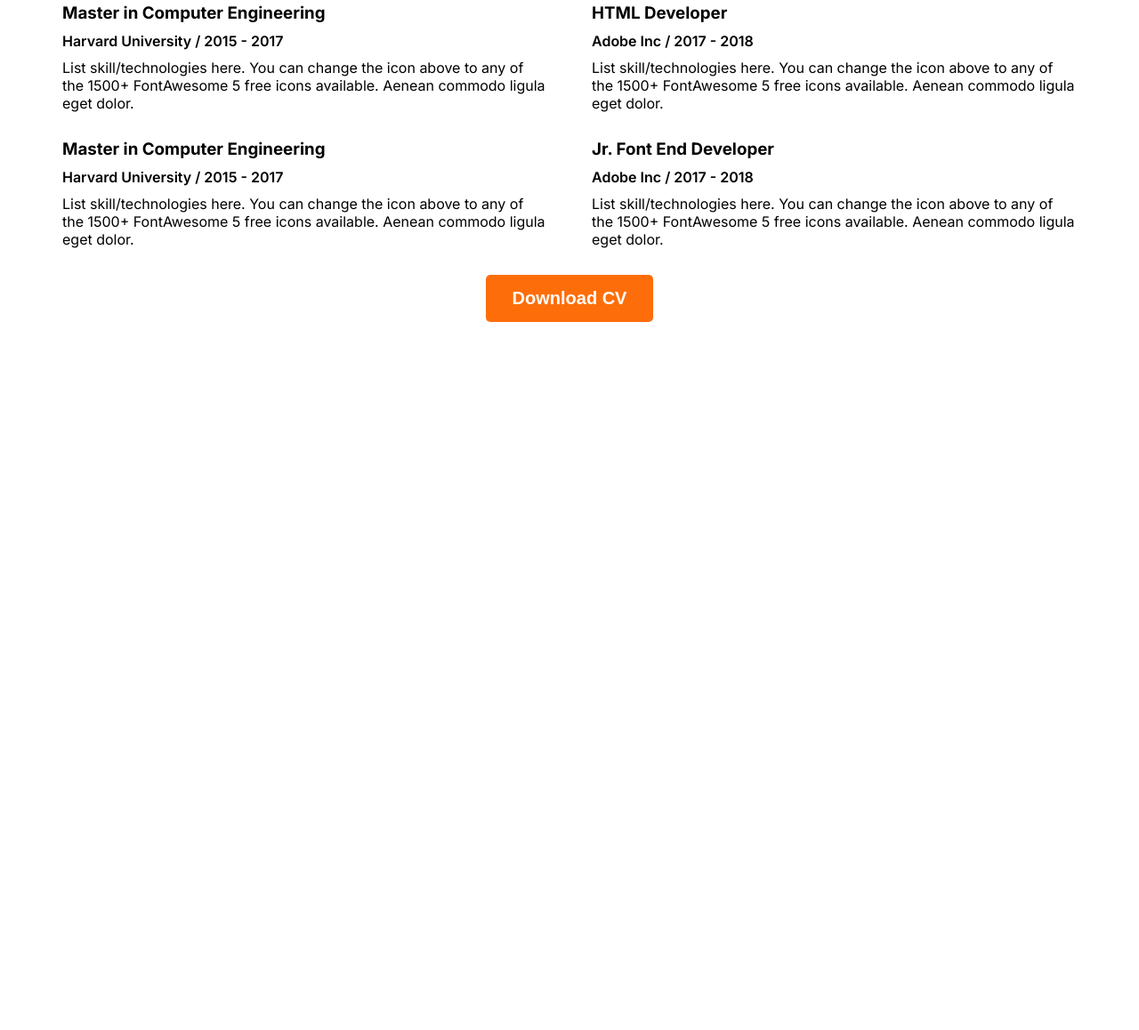
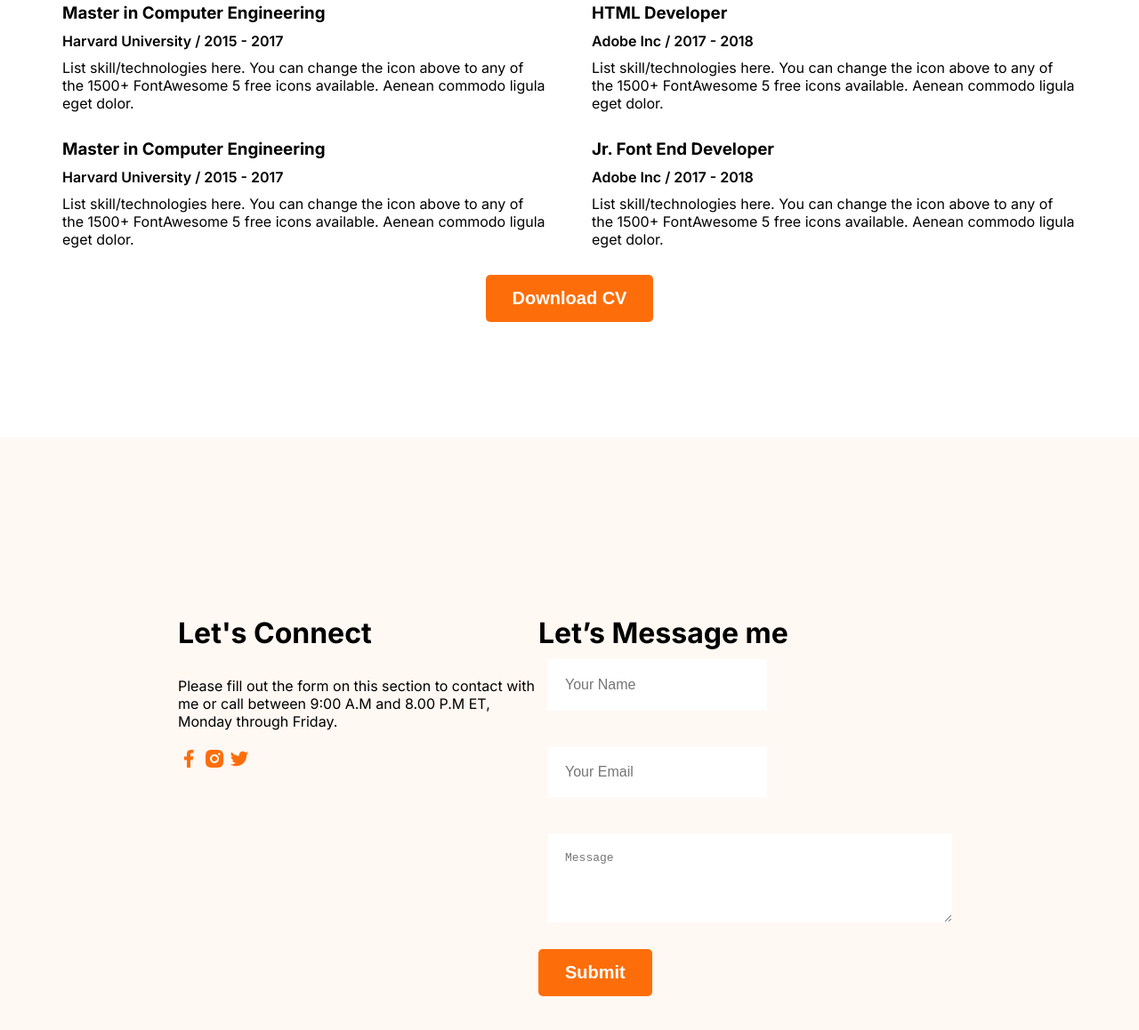
Before and after one commit to SifatSararChistee/portfolio-project, a plain HTML site: page index.html in a window 1280 px wide. Shown: the part 2602-3760 px from the top of the page at 89% size. Before the commit the page ends 2964 px from the top, so only its background shows below. Drawn offline with Linux system fonts and the light colour scheme.

Commit message:
added footer section

```diff
--- a/index.html
+++ b/index.html
@@ -184,6 +184,26 @@
         </div>
       </section>
     </main>
-    <footer></footer>
+    <footer class="socials">
+    <div class="social-container">
+        <div class="social-links">
+        <h1 class="social-link-tittle">Let's Connect</h1>
+        <p class="social-description">Please fill out the form on this section to contact with me or call between 9:00 A.M and 8.00 P.M ET, Monday through Friday.</p>
+        <a href=""> <img src="styles/images/icons/facebook.png" alt=""></a>
+        <a href=""><img src="styles/images/icons/insta.png" alt=""></a>
+        <a href=""><img src="styles/images/icons/twitter.png" alt=""></a>
+        </div>
+        <div class="form">
+            <h1>Let’s Message me</h1>
+            <form action="">
+            <input type="text" placeholder="Your Name"><br>
+            <input type="email" placeholder="Your Email"><br>
+            <textarea rows="4" cols="50" name="comment" form="usrform" placeholder="Message"></textarea><br>
+            <input class="btn-primary" type="button" value="Submit">
+        </form>
+        </div>
+        </div>
+
+    </footer>
   </body>
 </html>
--- a/styles/style.css
+++ b/styles/style.css
@@ -175,3 +175,31 @@ nav ul a{
     display: flex;
     justify-content: center;
 }
+
+/* footer section */
+.socials{
+    margin-top: 130px;
+    background-color:rgb(255, 248, 243) ;
+    padding: 200px;
+
+}
+.social-container{
+    display: flex;
+    justify-content: space-between;
+}
+.social-link-tittle{
+    padding-bottom: 30px;
+}
+.social-description{
+    max-width: 500px;
+    padding-bottom: 20px;
+}
+footer input[type=text], footer input[type=email], footer textarea
+{
+    font-size: medium;
+    border: none;
+    background-color: white;
+    margin: 10px;
+    display: block;
+    padding: 20px ;
+}
```
